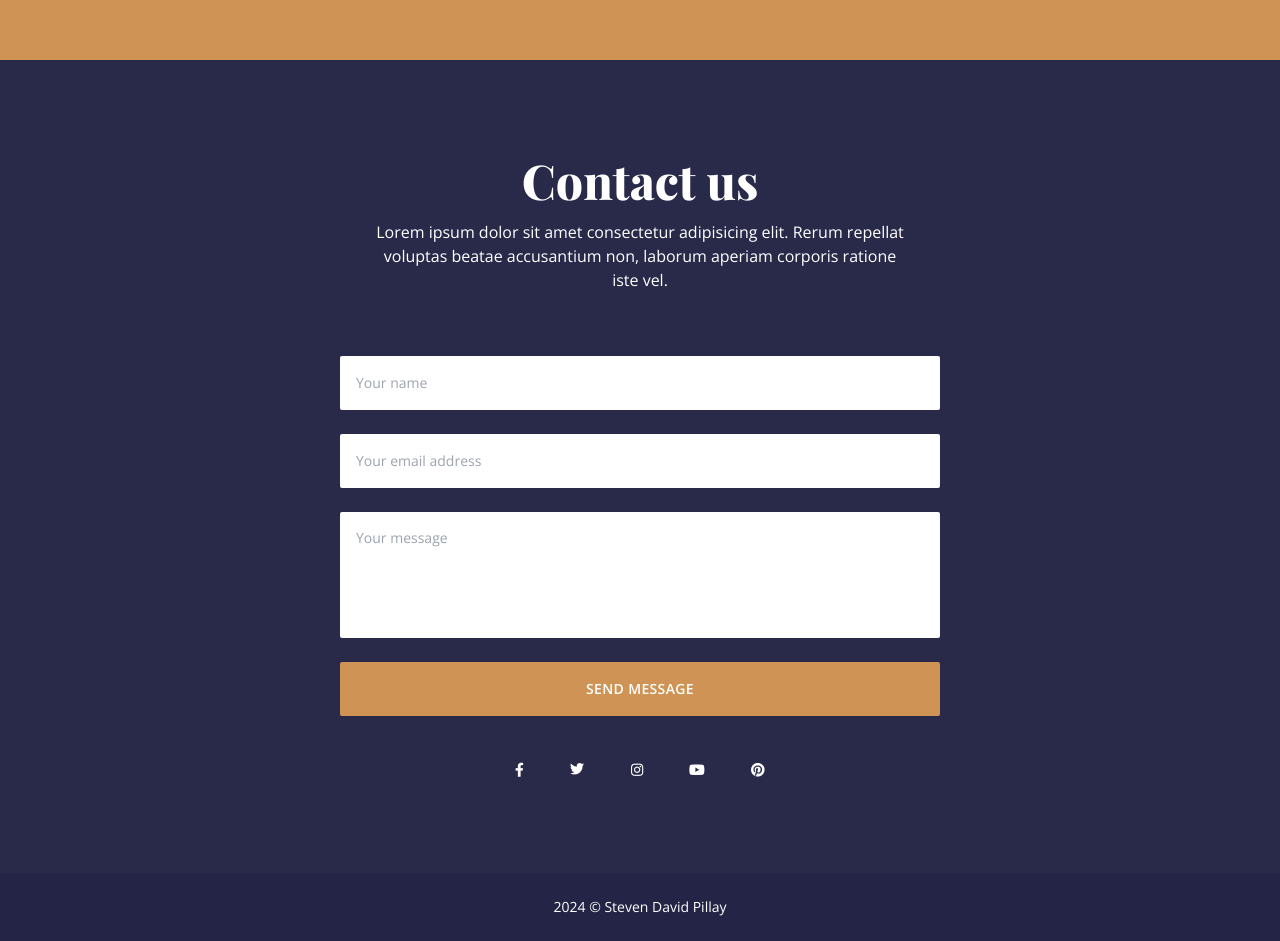
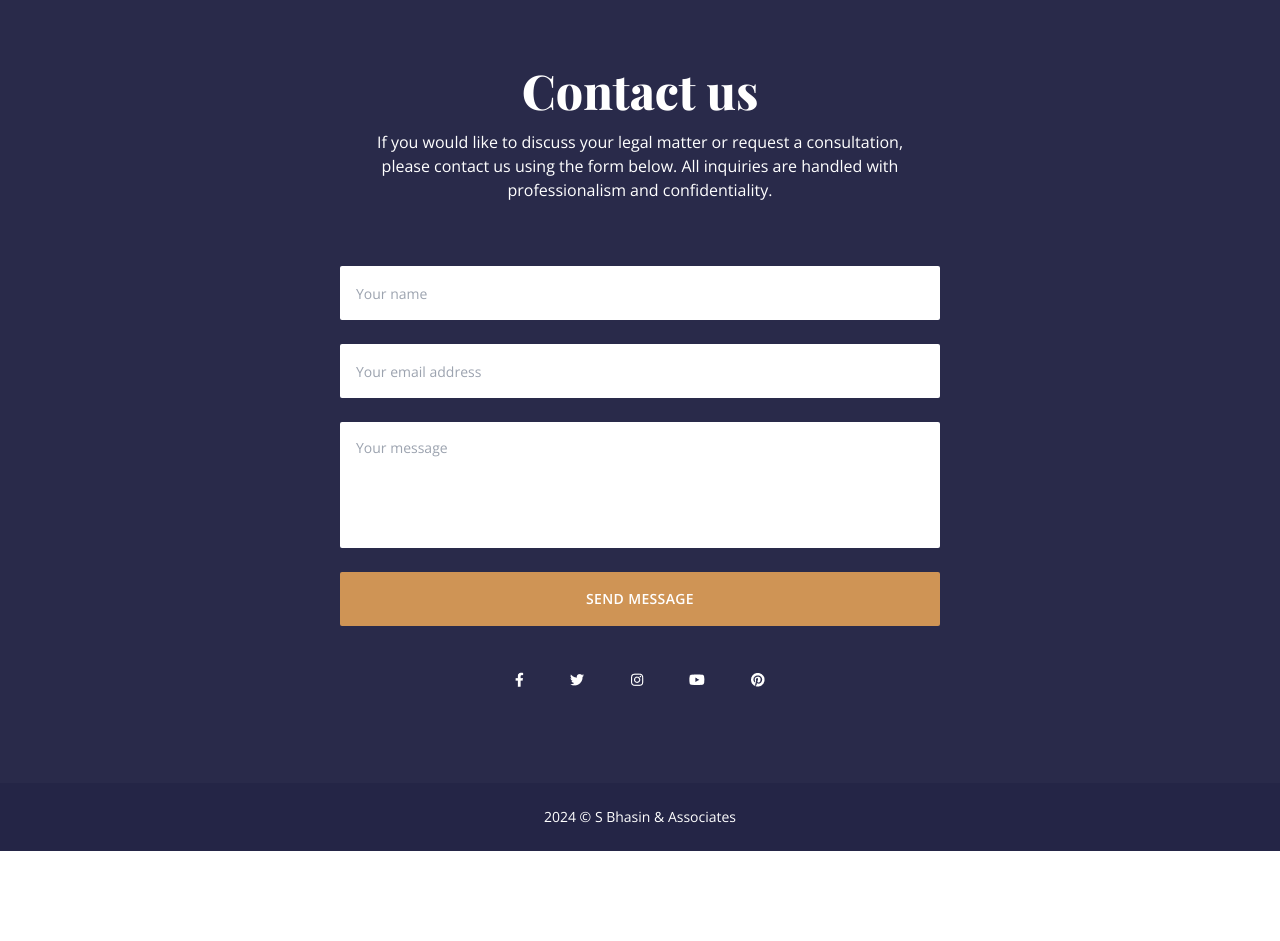
Before and after one commit to code-Gambler/sbhasin-law-firm, a React (Create React App) app: page / in a window 1280 px wide. Shown: the part 3540-4481 px from the top of the page. After the commit the page ends 4391 px from the top, so only its background shows below. Built offline with nearby package versions, Linux system fonts and the light colour scheme.

Commit message:
Fixed latin in contact us

```diff
--- a/src/components/Contact.js
+++ b/src/components/Contact.js
@@ -8,12 +8,14 @@ const Contact = () => {
             <div className="container mx-auto text-center">
                 <h2 className='text-5xl font-primary font-extrabold mb-4'>Contact us</h2>
                 <p className='max-w-[540px] mx-auto px-6 lg:px-0 mb-[64px]'>
-                Lorem ipsum dolor sit amet consectetur adipisicing elit. Rerum repellat voluptas beatae accusantium non, laborum aperiam corporis ratione iste vel.
+                    If you would like to discuss your legal matter or request a consultation,
+                    please contact us using the form below. All inquiries are handled with
+                    professionalism and confidentiality.
                 </p>
                 {/* form */}
                 <form className='px-8 lg:px-0 max-w-[600px] mx-auto flex flex-col space-y-6 mb-[46px]'>
-                <input className='form-control' placeholder='Your name' type='text'/>
-                <input className='form-control' placeholder='Your email address' type='email'/>
+                    <input className='form-control' placeholder='Your name' type='text' />
+                    <input className='form-control' placeholder='Your email address' type='email' />
                     <textarea className='textarea' placeholder='Your message'></textarea>
                     <button className='btn bg-accent hover:bg-accent-hover transition-all'>Send message</button>
                 </form>
--- a/src/components/Footer.js
+++ b/src/components/Footer.js
@@ -2,7 +2,7 @@ import React from 'react'
 
 const Footer = () => {
   return (
-    <footer className='bg-primary-darker py-[24px] text-white text-sm text-center'>2024 &copy; Steven David Pillay</footer>
+    <footer className='bg-primary-darker py-[24px] text-white text-sm text-center'>2024 &copy; S Bhasin & Associates</footer>
   )
 }
 
--- a/src/data.js
+++ b/src/data.js
@@ -12,9 +12,9 @@ import Skill5 from '../src/assets/img/skills/skill5.png';
 import Skill6 from '../src/assets/img/skills/skill6.png';
 
 // import team images
-import TeamMember1 from '../src/assets/img/lawyer1.jpeg';
+import TeamMember1 from '../src/assets/img/lawyer1.png';
 import TeamMember2 from '../src/assets/img/lawyer2.png';
-import TeamMember3 from '../src/assets/img/lawyer3.png';
+import TeamMember3 from '../src/assets/img/lawyer3.jpg';
 
 // import social icons
 import FacebookIcon from '../src/assets/img/social/facebook.png';
```
Also changed, not shown: src/assets/img/lawyer1.png, src/assets/img/lawyer_banner.png. Lines whose indentation alone changed are shown as unchanged.
